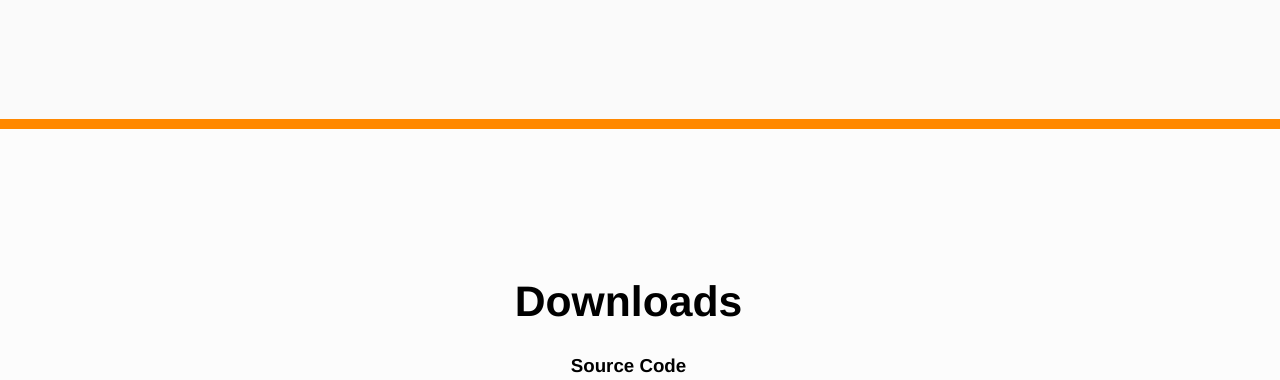
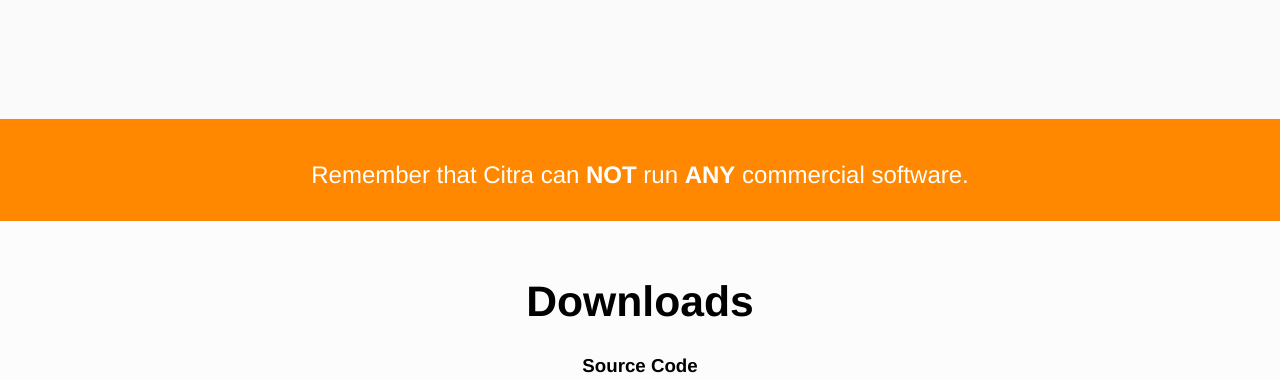
Before and after one commit to citra-emu/citra-emu.github.io, a plain HTML site: page index.html in a window 1280 px wide. Shown: the part 3265-3645 px from the top of the page. Drawn offline with nearby package versions, Linux system fonts and the light colour scheme.

Commit message:
Add large alert to the download page that Citra cannot run commercial software.

```diff
--- a/index.html
+++ b/index.html
@@ -98,6 +98,8 @@
 
 
     <div id="download" class="page">
+        <p class="alert">Remember that Citra can <b>NOT</b> run <b>ANY</b> commercial software.</p>
+
         <div class="content">
             <h1>Downloads</h1>
 
--- a/style.css
+++ b/style.css
@@ -62,7 +62,7 @@
 	padding: 15vh 5%;
 }
 
-.content h1,h2,h3 {
+.content h2,h3 {
 	margin-left: -2%;
 }
 
@@ -173,10 +173,11 @@
 
 #download {
     background-color: #fcfcfc;
+    text-align: center;
 }
 
-.dl-block {
-    text-align: center;
+#download .content h3 {
+    margin-left: 0;
 }
 
 .dl-block h3 {
@@ -201,6 +202,18 @@
     background-color: #f80;
 }
 
+p.alert {
+    position: absolute;
+    left: 0;
+    right: 0;
+    margin: 0;
+    padding: 4vh 0;
+
+    background-color: #F80;
+    color: #FFF;
+    font-size: 18pt;
+}
+
 
 
 /* ********************************************* */
```
